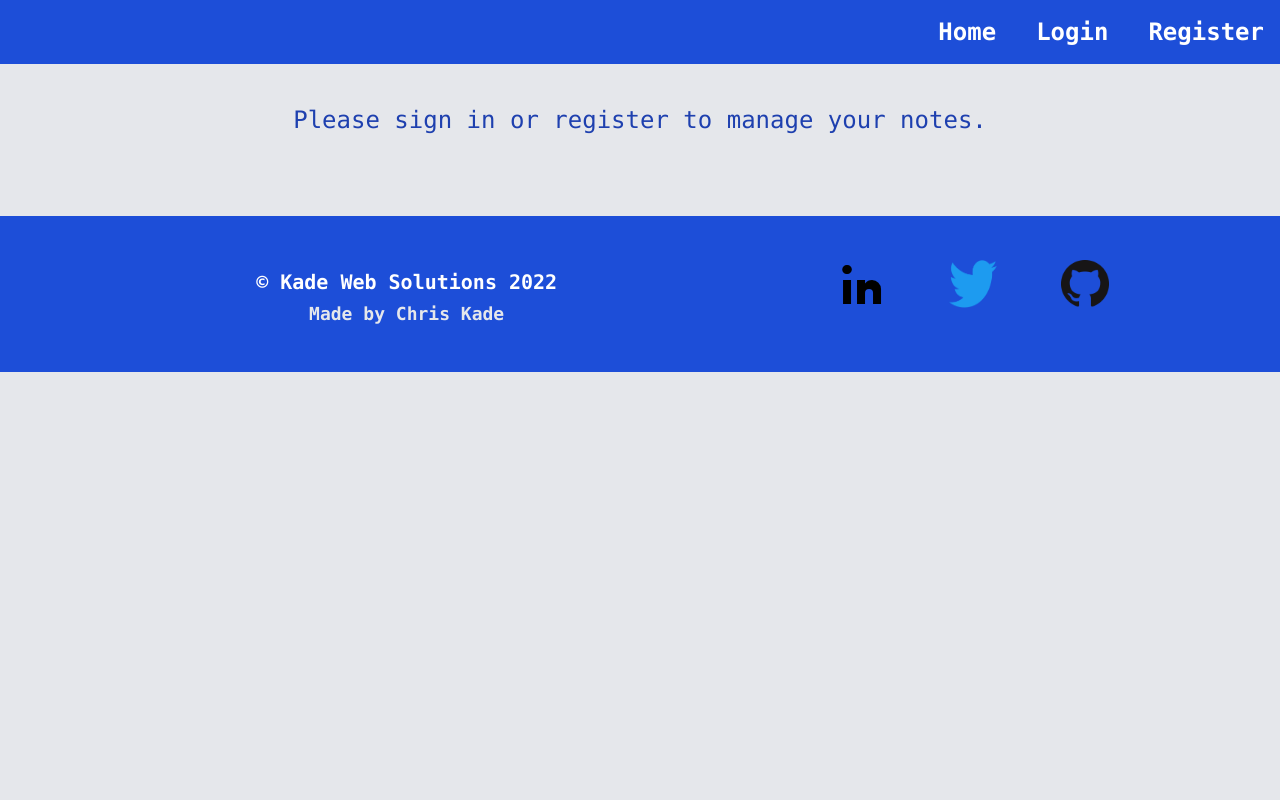
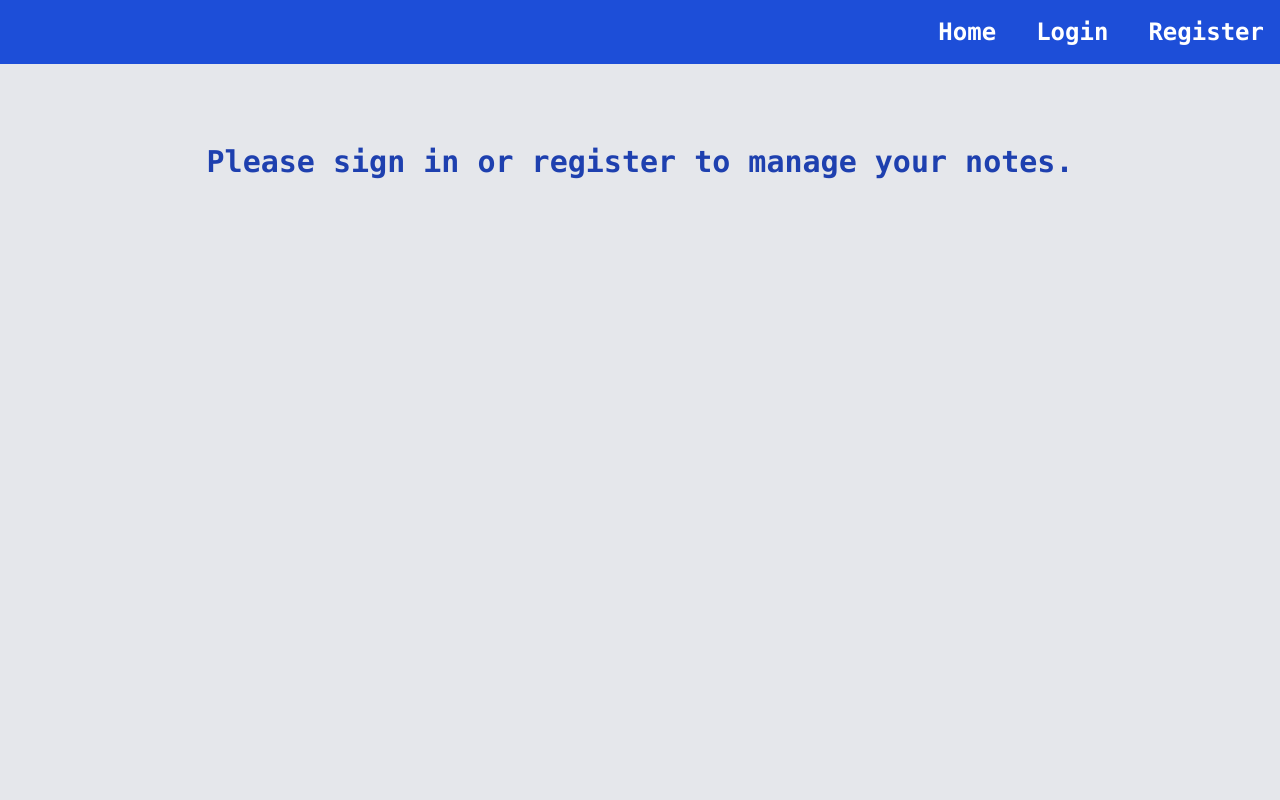
Before and after one commit to ckade15/notes-app, a React (Create React App) app in the folder client/: page / in a window 1280 px wide. Shown: the top 800 px of the page. Built offline with nearby package versions, Linux system fonts and the light colour scheme.

Commit message:
Fixed footer on main page

```diff
--- a/client/src/components/App.js
+++ b/client/src/components/App.js
@@ -81,8 +81,8 @@ function App() {
   return (
     <div className="bg-gray-200 w-full min-h-screen ">
         <Nav />
-        {!state.signedIn ? <div><p className="text-blue-800 font-mono text-center mt-10 text-2xl">Please sign in or register to manage your notes.</p></div> :
-            <div className="flex flex-col justify-center">
+        {!state.signedIn ? <div className="min-h-screen"><p className="text-blue-800 font-mono text-center mt-20 text-3xl font-bold ">Please sign in or register to manage your notes.</p></div> :
+            <div className="flex flex-col justify-center min-h-screen">
                 <h3 className="text-center mt-10 text-2xl font-mono text-blue-900">{state.firstName}'s Notes</h3>
                 <AddNote />
                 {state.notes.length > 0 ? state.notes.map((note, index) => {
```
